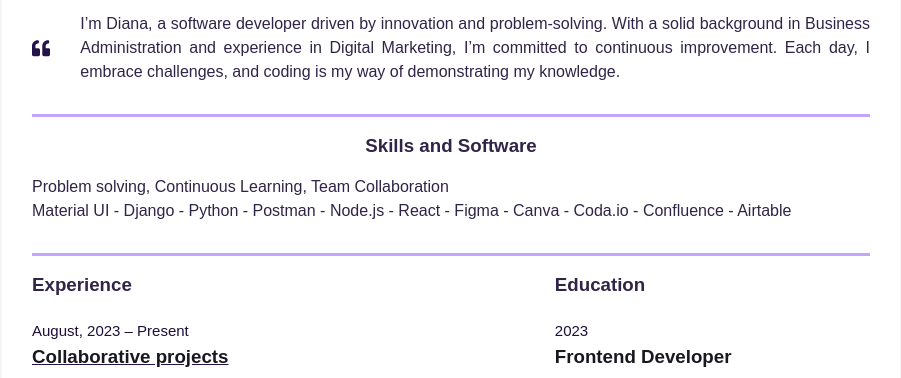
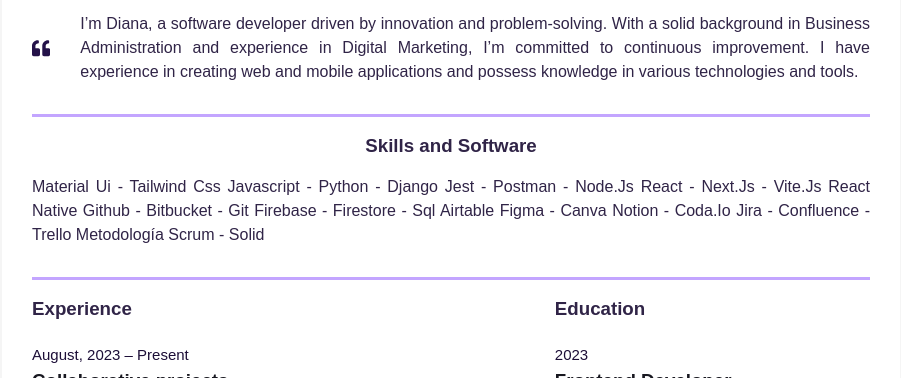
Before and after one commit to dinessa-ga/homepage, a plain HTML site: page index.html in a window 1280 px wide. Shown: the part 338-716 px from the top of the page, without its empty margins (189-1090 px from the left). Drawn offline with Linux system fonts and the light colour scheme.

Commit message:
before pull request feature/body to main

```diff
--- a/index.html
+++ b/index.html
@@ -77,8 +77,7 @@
                         </div>
                         <p class="intro_text">I’m Diana, a software developer driven by innovation and problem-solving.
                             With a solid background in Business Administration and experience in Digital Marketing,
-                            I’m committed to continuous improvement.
-                            Each day, I embrace challenges, and coding is my way of demonstrating my knowledge.</p>
+                            I’m committed to continuous improvement. I have experience in creating web and mobile applications and possess knowledge in various technologies and tools.</p>
                     </div>
                 </div>
             </div>
@@ -87,12 +86,19 @@
                 <div class="resume__block">
                     <div class="skills">
                         <h3 class="skills__header">Skills and Software</h3>
-                        <p class="skills__text">Problem solving, Continuous Learning, Team Collaboration</p>
-                        <p class="skills__text">
-
-                            Material UI - Django - Python - Postman - Node.js - React - Figma - Canva - Coda.io -
-                            Confluence -
+                            <p class="skills__text">
+                            Material Ui - Tailwind Css
+                            Javascript - Python - Django
+                            Jest - Postman - Node.Js
+                            React - Next.Js - Vite.Js
+                            React Native
+                            Github - Bitbucket - Git
+                            Firebase - Firestore - Sql
                             Airtable
+                            Figma - Canva
+                            Notion - Coda.Io
+                            Jira - Confluence - Trello
+                            Metodología Scrum - Solid
                         </p>
                     </div>
                 </div>
@@ -111,7 +117,8 @@
                                 <div class="experiences__company-project">
                                     <h3 class="experiences__company-project-name">Movile App </h3>
                                     <ul class="experiences__company-project-responsibilities">
-                                        <li>Mobile application for financial advice on how to improve your credit history
+                                        <li>Mobile application for financial advice on how to improve your credit
+                                            history
                                             that includes a chatbot.</li>
                                         <li>Typescript - React Native - Figma - Chatlayer - GitHub - Git </li>
                                     </ul>
@@ -163,7 +170,7 @@
                                     <h3 class="experiences__company-project-name">Social Network</h3>
                                     <ul class="experiences__company-project-responsibilities">
                                         <li>A social network application that allows a registered user to give music
-                                             reviews through a wall, and comment on albums.
+                                            reviews through a wall, and comment on albums.
                                         </li>
                                         <li>Javascript - GitHub - Git - Jest - Firebase - Figma - Maze </li>
                                     </ul>
@@ -210,16 +217,19 @@
                                     </p>
                                 </div>
                                 <div class="additional-info__education-university">
-                                    <span class="additional-info__education-university-durability"> 2024 - 85 hours</span>
+                                    <span class="additional-info__education-university-durability"> 2024 - 85
+                                        hours</span>
                                     <h3 class="additional-info__education-university-speciality">
                                         Master Developer Program</h3>
                                     <p class="additional-info__education-university-name">Experian - Laboratoria </p>
                                 </div>
                                 <div class="additional-info__education-university">
-                                    <span class="additional-info__education-university-durability"> 2024 - 50 hours</span>
+                                    <span class="additional-info__education-university-durability"> 2024 - 50
+                                        hours</span>
                                     <h3 class="additional-info__education-university-speciality">
                                         Artificial Intelligence Program - Deep Learning</h3>
-                                    <p class="additional-info__education-university-name">Sociedad Ecuatoriana de Estadística - Universidad Católica de Santiago de Guayaquil
+                                    <p class="additional-info__education-university-name">Sociedad Ecuatoriana de
+                                        Estadística - Universidad Católica de Santiago de Guayaquil
                                 </div>
                             </div>
 
@@ -234,11 +244,6 @@
                 </div>
             </div>
 
-            <div class="container">
-                <div class="resume__block">
-
-                </div>
-            </div>
         </div>
     </main>
 
```
